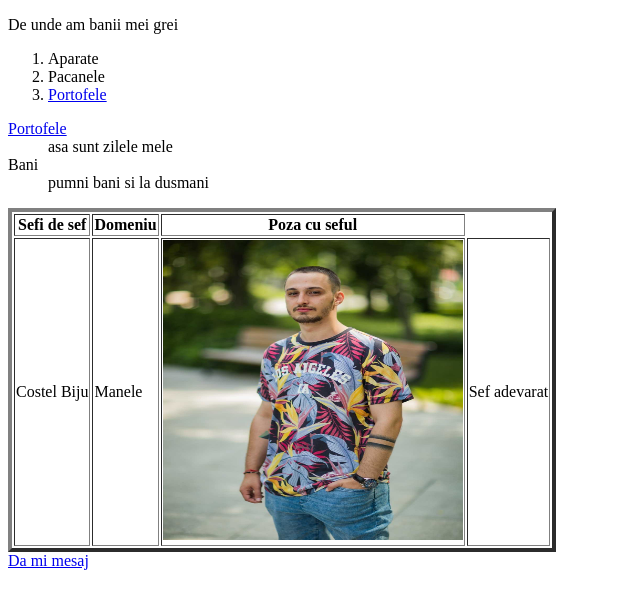
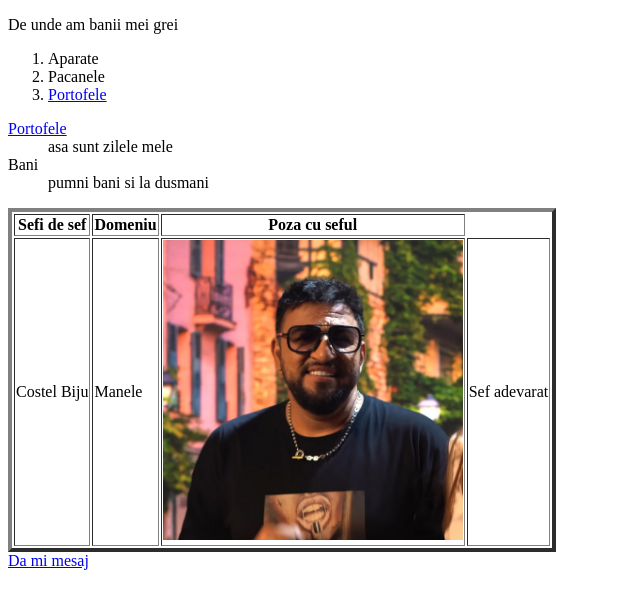
Before and after one commit to AlexSirbu94/Html-test, a plain HTML site: page Sefi.html in a window 1280 px wide. Shown: the whole page, without its empty margins (0-640 px from the left). Drawn offline with Linux system fonts and the light colour scheme.

Commit message:
Update Sefi.html

```diff
--- a/Sefi.html
+++ b/Sefi.html
@@ -29,7 +29,7 @@
       <tr>
         <td>Costel Biju</td>
         <td>Manele</td>
-        <td><img src="Images/Bio.jpg" alt="Un sef de sef" width="300" height="300"></td>
+        <td><img src="Images/download.jpg" alt="Un sef de sef" width="300" height="300"></td>
         <td>Sef adevarat</td>
       </tr>
     </tbody>
```
